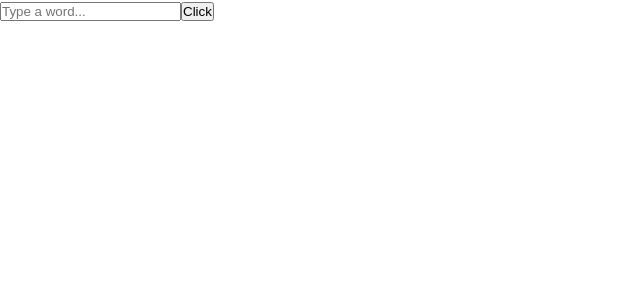
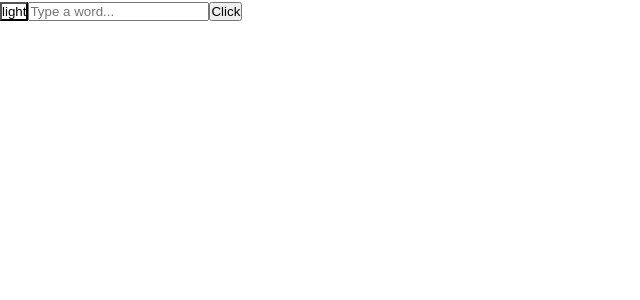
Before and after one commit to Ugboaja-Uchechi/dictionary, a Next.js app: page / in a window 1280 px wide. Shown: the top 300 px of the page, without its empty margins (0-640 px from the left). Built offline with nearby package versions, Linux system fonts and the light colour scheme.

Commit message:
Build functionality to toggle between light and dark theme

```diff
--- a/app/globals.css
+++ b/app/globals.css
@@ -1,5 +1,6 @@
 :root {
-
+  --primary-color: #000;
+  --secondary-color: #fff;
 }
 
 
@@ -8,3 +9,13 @@
   padding: 0;
   margin: 0;
 }
+
+.light {
+  background-color: var(--secondary-color);
+  color: var(--primary-color);
+}
+
+.dark {
+  background-color: var(--primary-color);
+  color: var(--secondary-color);
+}
--- a/app/page.tsx
+++ b/app/page.tsx
@@ -10,6 +10,8 @@ export default function Home() {
   const [loading, setLoading] = useState(false);
   const [search, setSearch] = useState(false);
   const [currentAudio, setCurrentAudio] = useState(null);
+
+  const [theme, setTheme] = useState(false);
 
   useEffect(() => {
     const fetchDictionary = async () => {
@@ -64,9 +66,13 @@ export default function Home() {
     setCurrentAudio(newAudio);
   };
 
+  const toggleTheme = () => {
+    setTheme(!theme);
+  };
 
   return (
     <div>
+<button onClick={toggleTheme} className={`${!theme ? "light" : "dark"}`}>{!theme ? "light" : "dark"}</button>
 
       <input
         type="text"
```
